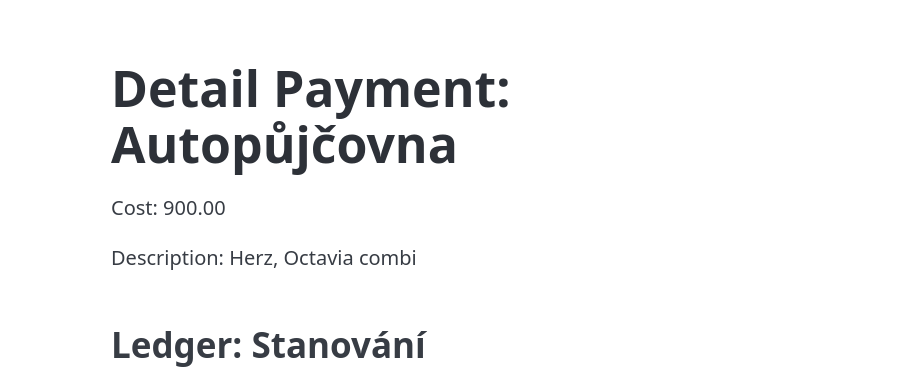
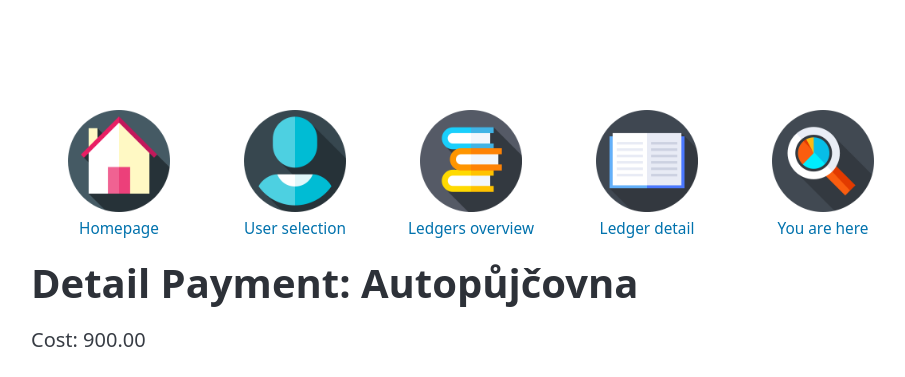
Before and after one commit to RadekSedlacek1/Step-IT-project, a Django app: page /relation_detail/8/2/5/add/ in a window 1280 px wide. Shown: the top 377 px of the page, without its empty margins (169-1074 px from the left). Run offline with Django 5.2, Linux system fonts and the light colour scheme; data comes from the database, SQL or seed files in the repository; both versions use the stored data as it was after the commit.

Commit message:
Opravený nav bar

```diff
--- a/Bill_2_split/Bill_2_split/static/Bill_2_split/base.css
+++ b/Bill_2_split/Bill_2_split/static/Bill_2_split/base.css
@@ -1,41 +1,49 @@
-.img {
-  display: flex;
-  margin: 0;
-  padding: 0;
-  width: 25%;
-  text-align: center;
-  float: center;
-  aspect-ratio: 2/1;
-}
-
-main.container > nav img {
-    max-width: 5em;
-}
-
 body {
-  max-width: 800px;
+  max-width: 75%;
   margin: 0 auto;
   padding: 2rem;
 }
 
-h1 {
-  font-size: 2.5rem;
+/* Navigační ikony*/
+
+#horni-nav {
+    display: flex;
+    justify-content: space-around;
+    align-items: center;
 }
 
-header p {
-  font-size: 1.25rem;
+#horni-nav ul {
+    list-style-type: none;
+    margin: 0;
+    padding: 0;
+    display: flex;
+    justify-content: space-around;
+    width: 100%;
+    align-items: flex-start;            /* Všechny ikony budou zarovnány nahoře */
 }
 
-article ul {
-  list-style-type: disc;
-  padding-left: 1.5rem;
+#horni-nav ul li {
+    text-align: center;
+    display: flex;
+    flex-direction: column;
+    align-items: center;
+    width: 20%;                         /* Každá položka má stejnou šířku */
+    height: 20%;
 }
 
-nav ul li {
-    text-align: center;
+#horni-nav ul li a {
+    display: flex;
+    flex-direction: column;
+    align-items: center;
 }
 
-nav ul li span {
-    display: block;
+#horni-nav ul li img {
+    width: 8vw;                         /* Ikony budou mít pevnou šířku na základě šířky okna */
+    height: 8vw;                        /* Ikony budou čtvercové a udrží stejnou výšku */
+    transition: width 0.2s ease-in-out, height 0.2s ease-in-out; /* Plynulý přechod při změně velikosti */
+}
+
+#horni-nav ul li span {
+    font-size: 1.2vw;                   /* Velikost textu se přizpůsobí oknu */
     margin-top: 5px;
 }
--- a/Bill_2_split/Bill_2_split/templates/Bill_2_split/relation_add.html
+++ b/Bill_2_split/Bill_2_split/templates/Bill_2_split/relation_add.html
@@ -1,6 +1,23 @@
 {% extends 'Bill_2_split/_base.html' %}
 
 {% block Bill_2_split_content %}
+{% load static %}
+
+<nav id="horni-nav">
+    <ul>
+    <li><a href="{% url 'Bill_2_split:IndexView' %}">
+            <img src="{% static 'Bill_2_split/icons/home_page.png' %}"><span>Homepage</span></a></li>
+    <li><a href="{% url 'Bill_2_split:UserView' %}">
+            <img src="{% static 'Bill_2_split/icons/user.png' %}"><span>User selection</span></a></li>
+    <li><a href="{% url 'Bill_2_split:ListOfLedgersView' user.pk %}">
+            <img src="{% static 'Bill_2_split/icons/ledgers.png' %}"><span>Ledgers overview</span></a></li>
+    <li><a href="{% url 'Bill_2_split:LedgerDetailView' ledger.pk user.pk %}">
+            <img src="{% static 'Bill_2_split/icons/ledger.png' %}"><span>Ledger detail</span></a></li>
+    <li><a href="#">
+            <img src="{% static 'Bill_2_split/icons/glass.png' %}"><span>You are here</span></a></li>
+    </ul>
+</nav>
+
 <h1>Detail Payment: {{ payment.name }}</h1>
 <p>Cost: {{ payment.cost }}</p>
 <p>Description: {{ payment.desc }}</p>
--- a/Bill_2_split/Bill_2_split/views.py
+++ b/Bill_2_split/Bill_2_split/views.py
@@ -172,8 +172,13 @@
     def get_context_data(self, **kwargs):
         context = super().get_context_data(**kwargs)
         ledger_id = self.kwargs.get('ledger_pk')
+        user_id = self.kwargs.get('user_pk')
+
         ledger = Ledger.objects.get(pk=ledger_id)
+        user = User.objects.get(pk=user_id)
+
         context['ledger'] = ledger
+        context['user'] = user
         return context
 
     def form_valid(self, form):
```
Also changed, not shown: Bill_2_split/Bill_2_split/templates/Bill_2_split/index.html (+1 -7 lines), Bill_2_split/Bill_2_split/templates/Bill_2_split/ledger_add.html (+12 -0 lines), Bill_2_split/Bill_2_split/templates/Bill_2_split/ledger_detail.html (+2 -7 lines), Bill_2_split/Bill_2_split/templates/Bill_2_split/ledger_edit.html (+14 -0 lines), Bill_2_split/Bill_2_split/templates/Bill_2_split/list_of_ledgers.html (+3 -8 lines), Bill_2_split/Bill_2_split/templates/Bill_2_split/payment_add.html (+16 -0 lines), Bill_2_split/Bill_2_split/templates/Bill_2_split/payment_detail.html (+5 -10 lines), Bill_2_split/Bill_2_split/templates/Bill_2_split/payment_edit.html (+17 -0 lines), Bill_2_split/Bill_2_split/templates/Bill_2_split/relation_edit.html (+19 -3 lines), Bill_2_split/Bill_2_split/templates/Bill_2_split/user.html (+3 -7 lines), Bill_2_split/db.sqlite3.
